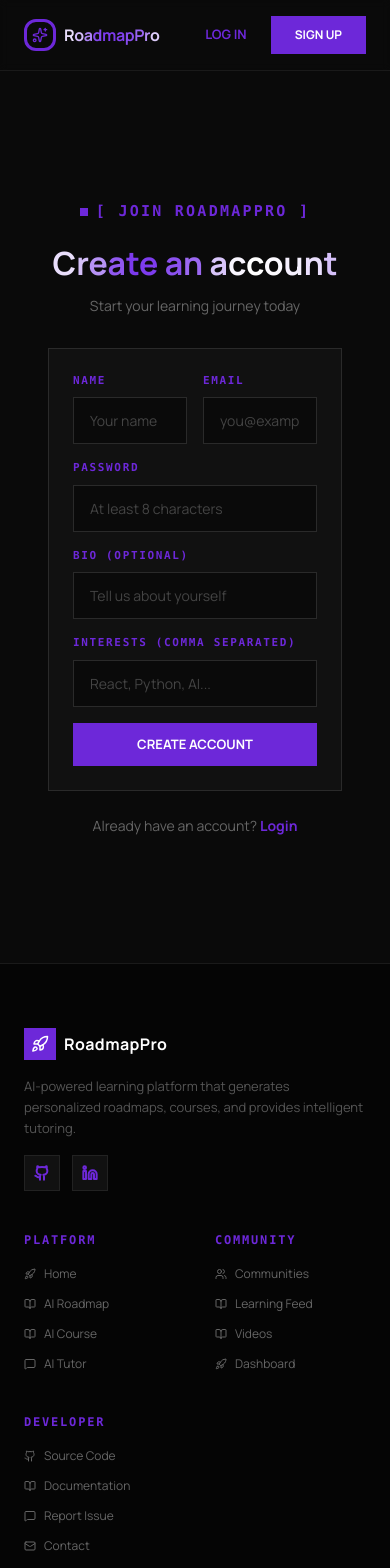
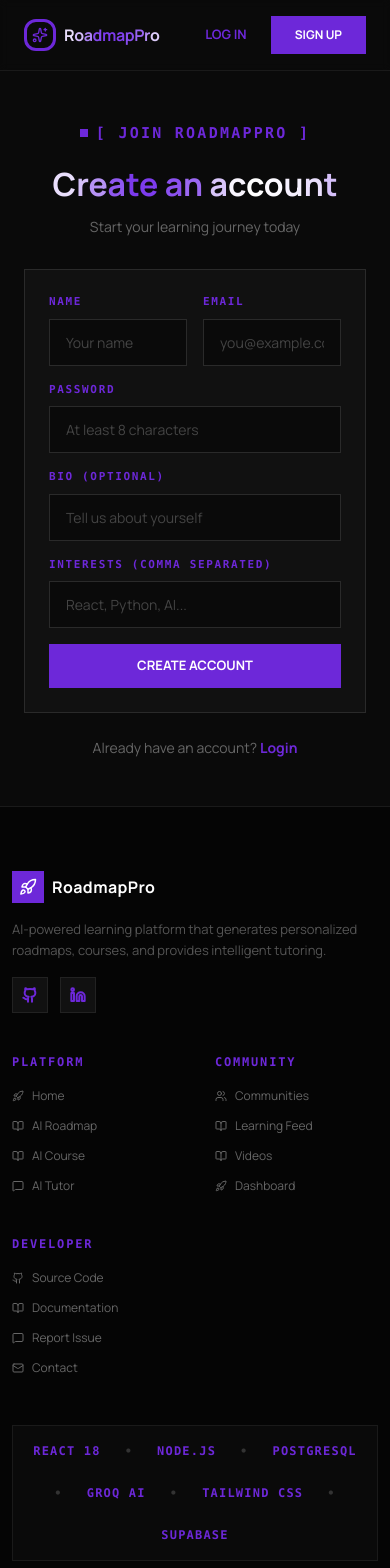
Before and after one commit to kannadhasan2/RoadmapPro, a React (Vite) app in the folder frontend/: page /signup in a window 390 px wide. Shown: the top 1568 px of the page. Built offline with nearby package versions, Linux system fonts and the light colour scheme; no server answers.

Commit message:
Fix: some issues on frontend

```diff
--- a/frontend/src/components/common/Footer.jsx
+++ b/frontend/src/components/common/Footer.jsx
@@ -42,7 +42,7 @@ function Footer() {
 
 
   return (
-    <footer className="border-t border-[#1a1a1a] py-16 px-6 bg-[#050505] h-full">
+    <footer className="border-t border-[#1a1a1a] py-16 px-[12px] sm:px-6 bg-[#050505] h-full">
       <div className="max-w-[1400px] mx-auto">
         {/* Main Footer Grid */}
         <div className="grid grid-cols-2 md:grid-cols-4 gap-10 mb-12">
--- a/frontend/src/components/common/Navbar.jsx
+++ b/frontend/src/components/common/Navbar.jsx
@@ -60,10 +60,10 @@ function Navbar() {
         </div>
 
         {/* Right Side - Profile & Auth */}
-        <div className="flex items-center gap-5">
+        <div className="flex items-center gap-2 sm:gap-5">
           {user ? (
             <>
-              <Link to="/dashboard" className="px-5 py-2.5 bg-violet-700 hover:bg-violet-700 text-white font-bold text-[14px] font-bold font-mono transition-all flex items-center gap-2">
+              <Link to="/dashboard" className="px-2.5 py-2 bg-violet-700 hover:bg-violet-700 text-white font-bold text-[14px] font-bold font-mono transition-all flex items-center gap-2">
                 <LayoutDashboard size={18} /> DASHBOARD
               </Link>
 
--- a/frontend/src/pages/Home.jsx
+++ b/frontend/src/pages/Home.jsx
@@ -148,7 +148,7 @@ const Home = () => {
       </section>
 
       {/* ===== ECOSYSTEM GRID - 'Stealth Browser Infrastructure' Style ===== */}
-      <section className="py-24 px-6">
+      <section className="py-24 px-[12px] sm:px-6">
         <div className="max-w-[1400px] mx-auto">
           {/* Header */}
           <div className="mb-12">
@@ -229,7 +229,7 @@ const Home = () => {
       </section>
 
       {/* ===== PLATFORM DEMO - Code window with colored dots ===== */}
-      <section className="py-20 px-6 fade-in" style={{ opacity: 0, transform: "translateY(20px)", transition: "all 0.6s" }}>
+      <section className="py-20 px-[12px] sm:px-6 fade-in" style={{ opacity: 0, transform: "translateY(20px)", transition: "all 0.6s" }}>
         <div className="max-w-[1400px] mx-auto">
           <div className="grid lg:grid-cols-2 gap-16 items-center">
             {/* Code Box - macOS dots on LEFT (colored) */}
@@ -283,7 +283,7 @@ const Home = () => {
       </section>
 
       {/* ===== FEATURES GRID ===== */}
-      <section className="py-20 px-6 fade-in" style={{ opacity: 0, transform: "translateY(20px)", transition: "all 0.6s" }}>
+      <section className="py-20  px-[12px] sm:px-6 fade-in" style={{ opacity: 0, transform: "translateY(20px)", transition: "all 0.6s" }}>
         <div className="max-w-[1400px] mx-auto">
           <div className="grid grid-cols-1 md:grid-cols-2 lg:grid-cols-3 gap-5">
             {[
@@ -306,17 +306,17 @@ const Home = () => {
       </section>
 
       {/* ===== CTA SECTION ===== */}
-      <section className="py-2 px-6 fade-in" style={{ opacity: 0, transform: "translateY(20px)", transition: "all 0.6s" }}>
+      <section className="py-2 px-[12px] sm:px-6 fade-in" style={{ opacity: 0, transform: "translateY(20px)", transition: "all 0.6s" }}>
         <div className="max-w-[1400px] mx-auto text-center">
           <div className="text-violet-700 text-[14px] font-bold tracking-[0.15em] mb-4 font-mono">[ START LEARNING ]</div>
-          <h2 className="text-[38px] font-bold mb-6 leading-tight ">
+              <h2 className="text-[38px] font-bold mb-6 leading-tight flex flex-wrap">
                 {'Custom Learning Path for Your Goals'.split("").map((char, i) => (
                   <span
                     key={i}
                     className="transition-colors duration-300"
                     style={{
                       animation: `violetWave 1.2s ease forwards infinite`,
-                      animationDelay: `${i * 50}ms`,
+                      animationDelay: `${i * 100}ms`,
                     }}
                   >
                     {char === " " ? "\u00A0" : char}
@@ -338,7 +338,7 @@ const Home = () => {
       </section>
 
       {/* ===== CHANGELOG ===== */}
-      <section className="py-24 px-6 fade-in" style={{ opacity: 0, transform: "translateY(20px)", transition: "all 0.6s" }}>
+      <section className="py-24 px-[12px] sm:px-6 fade-in" style={{ opacity: 0, transform: "translateY(20px)", transition: "all 0.6s" }}>
         <div className="max-w-[1400px] mx-auto">
           <div className="flex items-center gap-2 mb-5">
             <ButtonHeading text="Latest_ChangeLog" className="border-none pl-0 mb-0 pb-0 uppercase" />
--- a/frontend/src/pages/Login.jsx
+++ b/frontend/src/pages/Login.jsx
@@ -3,7 +3,7 @@ import LoginForm from '../components/auth/LoginForm.jsx';
 
 function Login () {
   return (
-    <div className=" bg-[#0a0a0a] flex items-center justify-center py-6 px-6">
+    <div className=" bg-[#0a0a0a] flex items-center justify-center py-6 sm:px-6">
       <div className="w-full max-w-md">
         {/* Header */}
         <div className="text-center mb-8">
--- a/frontend/src/pages/Signup.jsx
+++ b/frontend/src/pages/Signup.jsx
@@ -3,7 +3,7 @@ import SignupForm from '../components/auth/SignupForm.jsx';
 
 function Signup () {
   return (
-    <div className="min-h-screen bg-[#0a0a0a] flex items-center justify-center py-6 px-6">
+    <div className="sm:min-h-screen bg-[#0a0a0a] flex items-center justify-center py-6 sm:px-6">
       <div className="w-full max-w-md">
         {/* Header */}
         <div className="text-center mb-8">
--- a/frontend/src/styles.css
+++ b/frontend/src/styles.css
@@ -2,6 +2,17 @@
 @tailwind base;
 @tailwind components;
 @tailwind utilities;
+
+h2 {
+  word-break: break-word; /* breaks long words if needed */
+  white-space: normal;
+  overflow-wrap: normal;  /* allows normal wrapping */
+}
+h1 {
+  word-break: break-word; /* breaks long words if needed */
+  white-space: normal;
+  overflow-wrap: normal;    /* allows normal wrapping */
+}
 
 @layer base {
   * {
```
